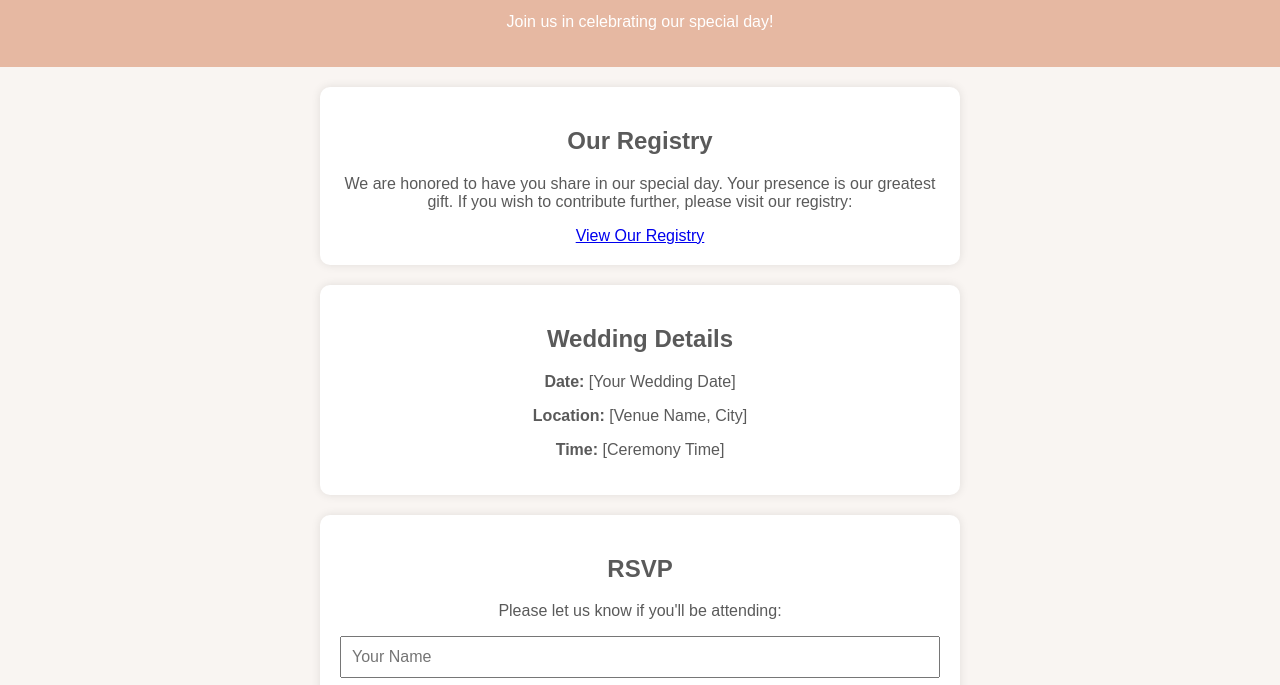
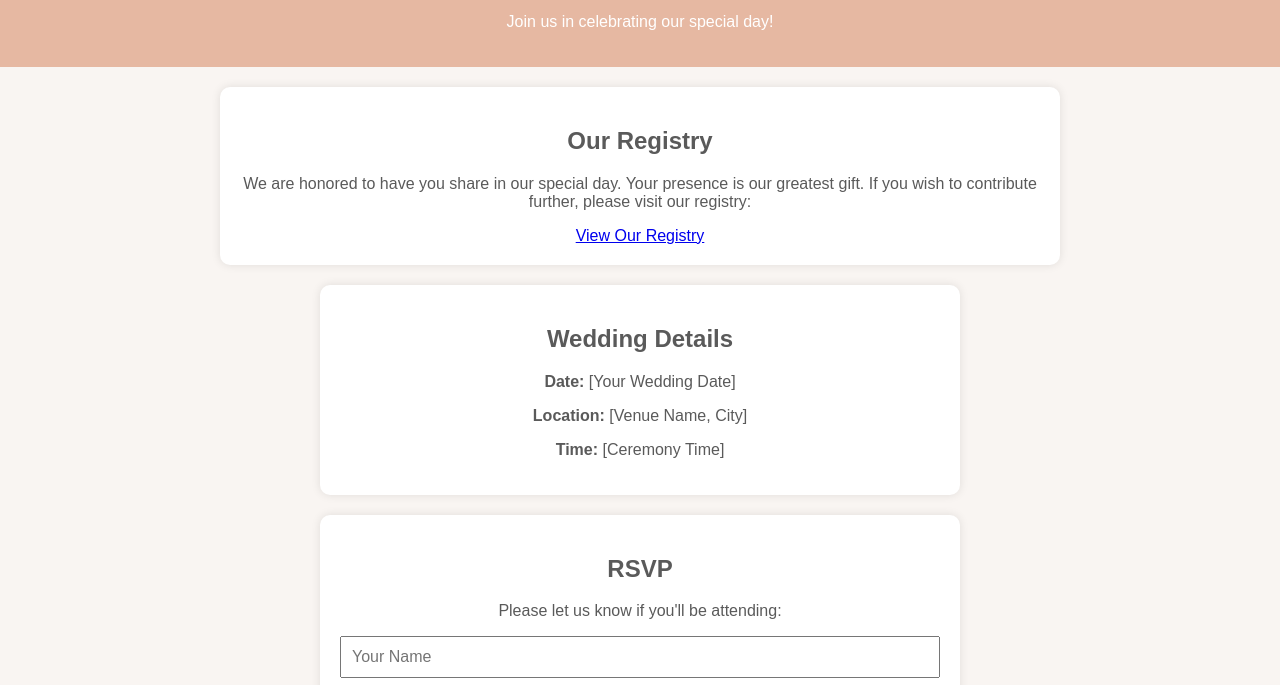
Before and after one commit to mgorman11/fuzzy-succotash, a plain HTML site: page index.html in a window 1280 px wide. Shown: the part 68-753 px from the top of the page. Drawn offline with Linux system fonts and the light colour scheme.

Commit message:
style.css

```diff
--- a/style.css
+++ b/style.css
@@ -30,6 +30,20 @@ section {
     border-radius: 10px;
 }
 
+#registry {
+    padding: 20px;
+    margin: 20px auto;
+    max-width: 800px;
+    background: white;
+    box-shadow: 0px 0px 10px rgba(0, 0, 0, 0.1);
+    border-radius: 10px;
+}
+
+iframe {
+    border-radius: 10px;
+    box-shadow: 0px 0px 10px rgba(0, 0, 0, 0.2);
+}
+
 /* RSVP Form */
 form {
     display: flex;
```
